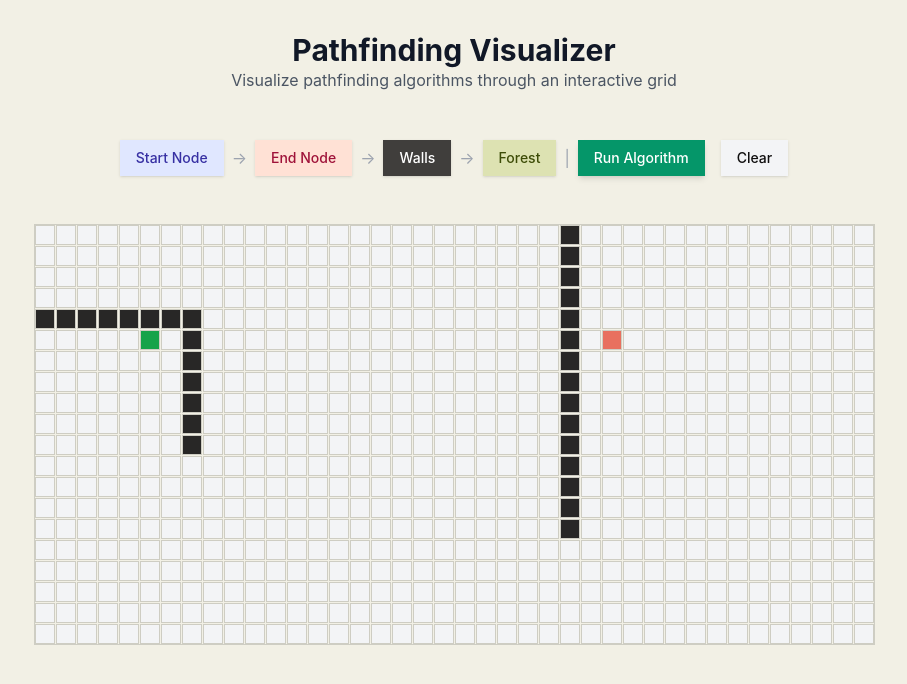
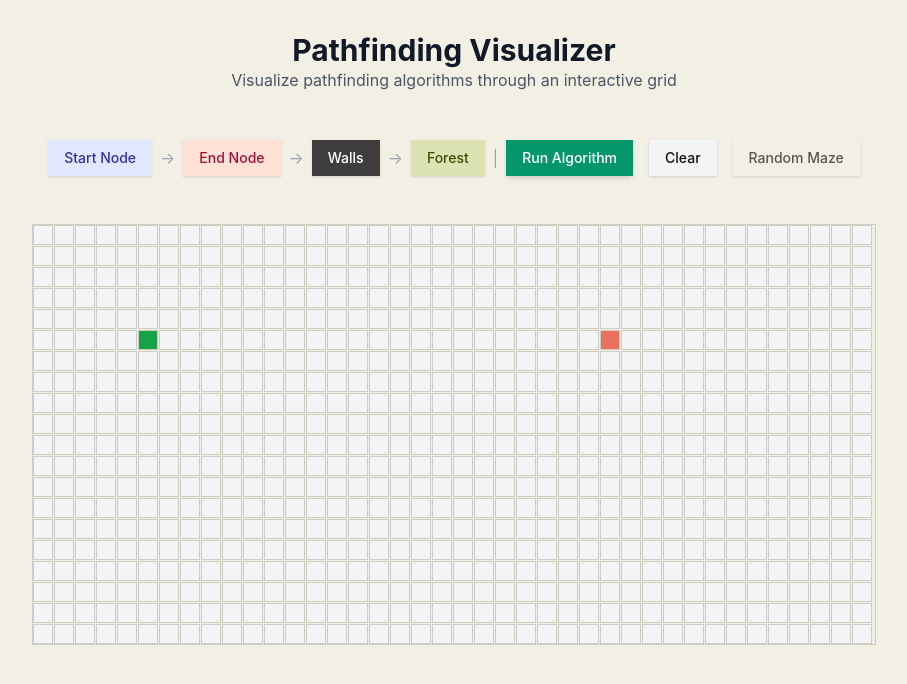
Before and after one commit to ta-torres/pathfinder-viewer, a React (Vite) app: page / in a window 1280 px wide. Shown: the top 684 px of the page, without its empty margins (186-1093 px from the left). Built offline with nearby package versions, Linux system fonts and the light colour scheme.

Commit message:
Generate random mazes

```diff
--- a/src/App.tsx
+++ b/src/App.tsx
@@ -129,6 +129,26 @@ function App() {
     }
   };
 
+  const generateRandomMaze = () => {
+    setGrid((prevGrid) =>
+      prevGrid.map((row) =>
+        row.map((node) => {
+          if (node.isStart || node.isEnd) return node;
+
+          const isWall = Math.random() < 0.3;
+
+          return {
+            ...node,
+            isWall,
+            weight: isWall ? Infinity : 1,
+            isVisited: false,
+            isPath: false,
+          };
+        })
+      )
+    );
+  };
+
   return (
     <div className="bg-flexoki-light-bg-2 py-8 px-4">
       <div className="max-w-6xl space-y-8">
@@ -146,6 +166,7 @@ function App() {
           setSelectedTool={setSelectedTool}
           runAlgorithm={runAlgorithm}
           clearGrid={clearGrid}
+          generateRandomMaze={generateRandomMaze}
           isRunning={isRunning}
         />
 
--- a/src/components/Controls.jsx
+++ b/src/components/Controls.jsx
@@ -11,6 +11,7 @@ export const Controls = ({
   setSelectedTool,
   runAlgorithm,
   clearGrid,
+  generateRandomMaze,
   isRunning,
 }) => {
   return (
@@ -108,6 +109,22 @@ export const Controls = ({
         >
           Clear
         </Button>
+        <Button
+          className={`px-4 py-2 text-sm font-medium transition-all
+            ${
+              selectedTool === "maze"
+                ? "bg-flexoki-base-800 text-white hover:bg-flexoki-base-900"
+                : "bg-flexoki-base-50 text-flexoki-dark-tx-3 hover:bg-gray-200"
+            }
+            ${isRunning ? "opacity-50 cursor-not-allowed" : ""}`}
+          onClick={() => {
+            setSelectedTool("maze");
+            generateRandomMaze();
+          }}
+          disabled={isRunning}
+        >
+          Random Maze
+        </Button>
       </div>
     </div>
   );
--- a/src/utils/createGrid.js
+++ b/src/utils/createGrid.js
@@ -20,13 +20,5 @@ export const createGrid = (rows, cols) => {
   grid[5][5].isStart = true;
   grid[5][27].isEnd = true;
 
-  for (let i = 0; i < 7; i++) {
-    grid[4][i].isWall = true;
-    grid[4 + i][7].isWall = true;
-  }
-  for (let i = 0; i < 15; i++) {
-    grid[i][25].isWall = true;
-  }
-
   return grid;
 };
```
